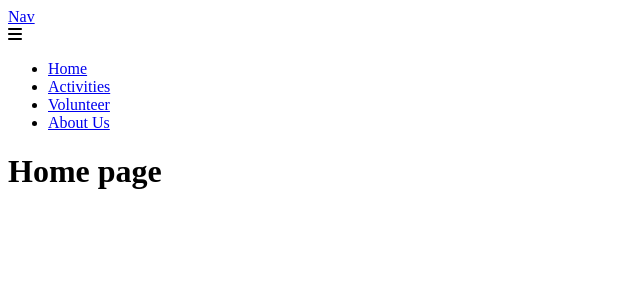
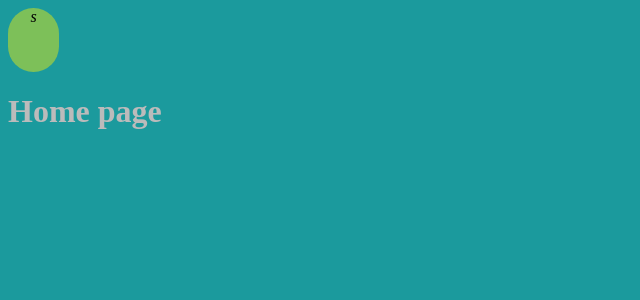
Before and after one commit to Foxtrot-14/Swaasthya-Circle, a React (Create React App) app: page / in a window 1280 px wide. Shown: the top 300 px of the page, without its empty margins (0-640 px from the left). Built offline with nearby package versions, Linux system fonts and the light colour scheme.

Commit message:
'navbar'

```diff
--- a/package.json
+++ b/package.json
@@ -35,5 +35,8 @@
       "last 1 firefox version",
       "last 1 safari version"
     ]
+  },
+  "devDependencies": {
+    "@wixc3/react-board": "^2.2.1"
   }
 }
--- a/public/index.html
+++ b/public/index.html
@@ -15,6 +15,14 @@
       user's mobile device or desktop. See https://developers.google.com/web/fundamentals/web-app-manifest/
     -->
     <link rel="manifest" href="%PUBLIC_URL%/manifest.json" />
+    <link
+      href="https://fonts.googleapis.com/css2?family=Oswald&display=swap"
+      rel="stylesheet"
+    />
+    <link
+      href="https://fonts.googleapis.com/css2?family=Lato&display=swap"
+      rel="stylesheet"
+    />
     <script
       src="https://kit.fontawesome.com/89e46e1f1a.js"
       crossorigin="anonymous"
--- a/src/App.css
+++ b/src/App.css
@@ -0,0 +1,4 @@
+body {
+  background: #1b9a9d;
+  box-sizing: content-box;
+}
--- a/src/components/NavBar.css
+++ b/src/components/NavBar.css
@@ -0,0 +1,90 @@
+.menu {
+  position: relative;
+  height: 8vh;
+  background: #7dc059;
+  width: 4vw;
+  border-radius: 50px;
+  transition: 1s;
+}
+
+.menu:hover {
+  width: 5vw;
+  height: 55vh;
+  border-radius: 0px;
+}
+.menu:hover i {
+  visibility: hidden;
+}
+@media (max-width: 600px) {
+  .menu {
+    position: relative;
+    height: 5vh;
+    background: #7dc059;
+    width: 10vw;
+    border-radius: 25px;
+    transition: 1s;
+  }
+  .menu:hover {
+    height: 55vh;
+    bottom: 25%;
+  }
+}
+
+.menu:hover ~ .container {
+  transform: perspective(80vw) rotateY(10deg) translateX(35vw) scaleY(1.2);
+}
+
+.menu:hover nav {
+  left: 5%;
+  bottom: 30%;
+}
+
+.container {
+  width: 90%;
+  margin-left: 10vw;
+  background: #fdfdfd;
+  transition: 1s;
+  transform-origin: left center;
+  color: #d2d2d0;
+}
+
+.container .content {
+  padding: 100px 20%;
+}
+
+nav {
+  position: absolute;
+  margin-top: 50%;
+  left: -1000px;
+  transition: 0.5s;
+}
+
+nav ul {
+  color: white;
+  text-transform: uppercase;
+  list-style-type: none;
+}
+
+nav li {
+  line-height: 2em;
+  letter-spacing: 0.3em;
+}
+
+nav a {
+  font-size: 25px;
+  text-decoration: none;
+  color: #ffffff;
+  font-weight: 600;
+}
+
+nav a:hover {
+  color: #020404;
+}
+
+p {
+  line-height: 1.5em;
+}
+
+h1 {
+  color: #bbb;
+}
--- a/src/components/NavBar.js
+++ b/src/components/NavBar.js
@@ -1,55 +1,32 @@
 import React, { useState } from "react";
+import "./NavBar.css";
 import { Link } from "react-router-dom";
 const NavBar = () => {
-  const [click, setClick] = useState(false);
-  const handleClick = () => {
-    setClick(!click);
-  };
-  const closeMobileMenu = () => {
-    setClick(false);
-  };
+  // const [click, setClick] = useState(false);
   return (
     <>
-      <nav className="navbar">
-        <div className="navbar-container">
-          <Link to="/" className="navbar-logo">
-            Nav
-          </Link>
-          <div className="menu-icon" onClick={handleClick}>
-            <i className={click ? "fas fa-times" : "fas fa-bars"}></i>
-          </div>
-          <ul className={click ? "nav-menu active" : "nav-menu"}>
-            <li className="nav-item">
-              <Link to="/" className="nav-links" onClick={closeMobileMenu}>
-                Home
-              </Link>
+      <div class="menu">
+        <center>
+          <i>s</i>
+        </center>
+        <nav>
+          <ul>
+            <li>
+              <a href="/">Home</a>
             </li>
-            <li className="nav-item">
-              <Link
-                to="/activities"
-                className="nav-links"
-                onClick={closeMobileMenu}
-              >
-                Activities
-              </Link>
+            <li>
+              <a href="about">About Us</a>
             </li>
-            <li className="nav-item">
-              <Link
-                to="/volunteer"
-                className="nav-links"
-                onClick={closeMobileMenu}
-              >
-                Volunteer
-              </Link>
+            <li>
+              <a href="activities">Activities</a>
             </li>
-            <li className="nav-item">
-              <Link to="/about" className="nav-links" onClick={closeMobileMenu}>
-                About Us
-              </Link>
+            <li>
+              <a href="volunteer">Contacts</a>
             </li>
           </ul>
-        </div>
-      </nav>
+        </nav>
+      </div>
+      <div class="container"></div>
     </>
   );
 };
```
Also changed, not shown: 1 other file (tests, documents, lock files or other folders).
